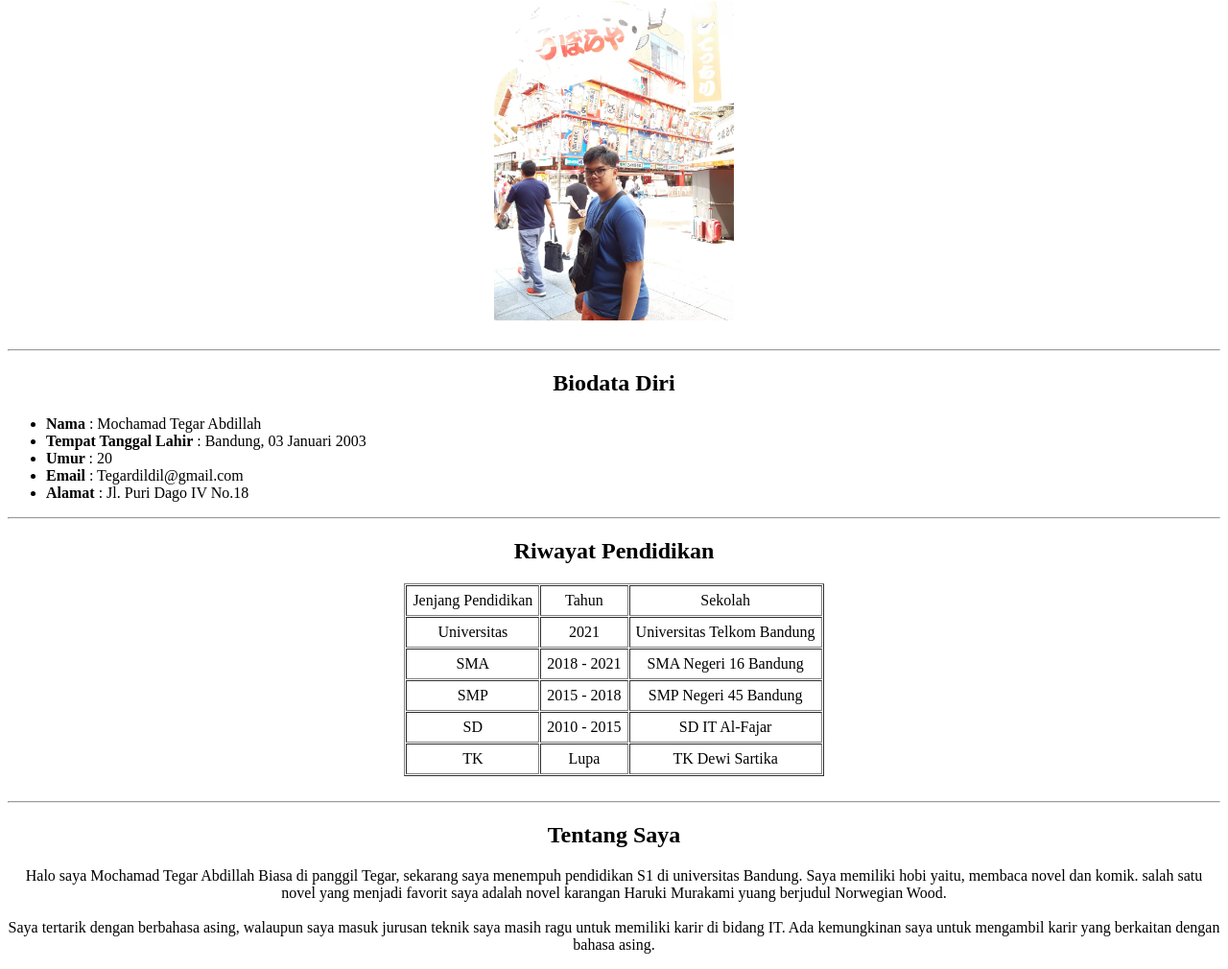
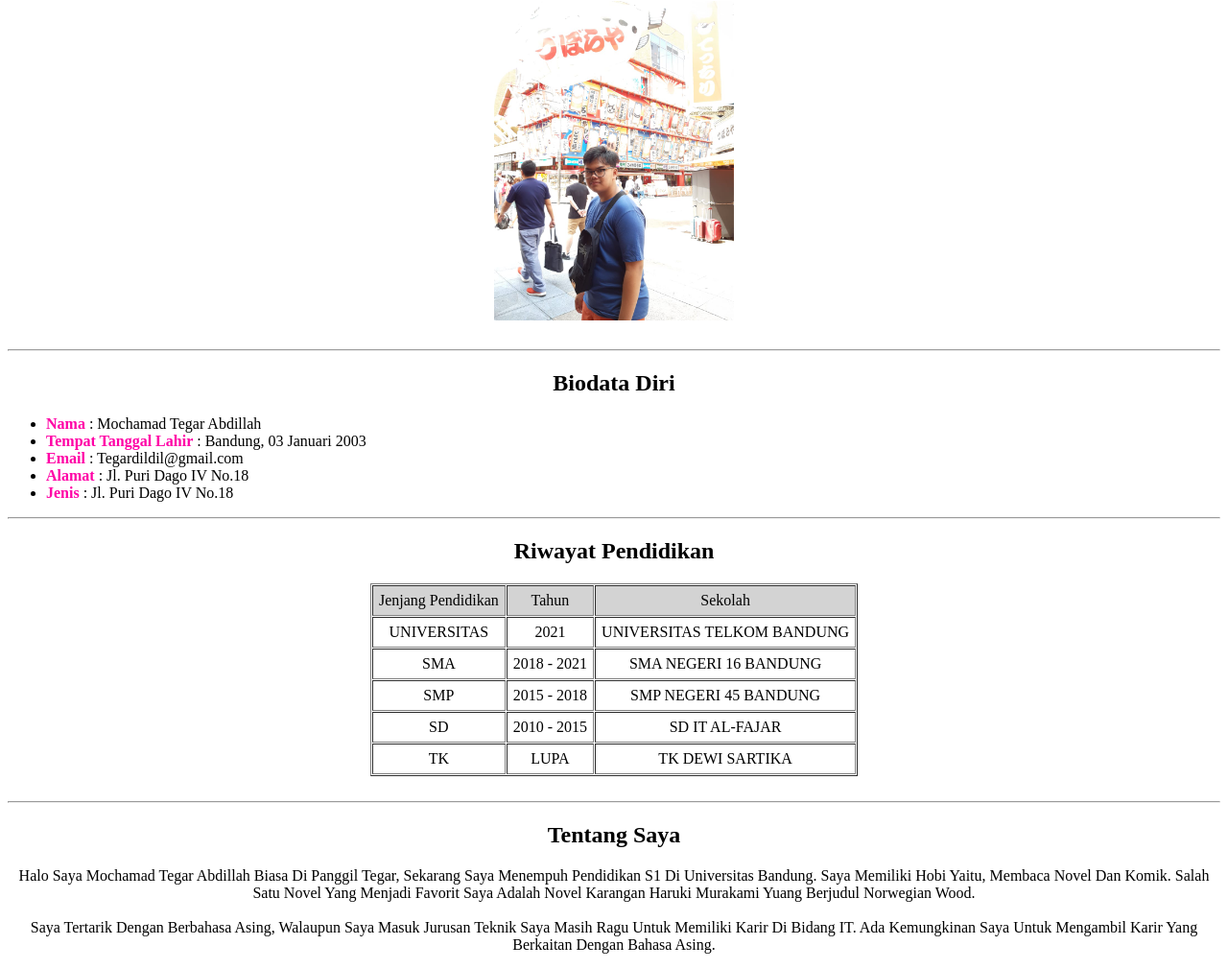
Before and after one commit to TegarTheGorGor/WAD_Project-1, a plain HTML site: page index.html in a window 1280 px wide. Shown: the part 79-1089 px from the top of the page at 96% size. Drawn offline with Linux system fonts and the light colour scheme.

Commit message:
Update index.html

```diff
--- a/index.html
+++ b/index.html
@@ -4,73 +4,72 @@
     <title>CV Mochamad Tegar Abdillah</title>
 </head>
 <body>
-    <h1 style="text-align: center">Selamat Datang!!</h1>
+    <h1 style="text-align: center; font-style: Arial;">Selamat Datang!!</h1>
     <center>
-    <img src ="IMG-20200710-WA0001.jpg" width="250">
+    <img src="IMG-20200710-WA0001.jpg" width="250">
     </center>
     <br>
     <hr>
 
     <h2 style="text-align: center">Biodata Diri</h2>
     <ul>
-        <li><b>Nama</b> : Mochamad Tegar Abdillah</li>
-        <li><b>Tempat Tanggal Lahir</b> : Bandung, 03 Januari 2003</li>
-        <li><b>Umur </b> : 20</li>
-        <li><b>Email</b> : Tegardildil@gmail.com</li>
-        <li><b>Alamat</b> : Jl. Puri Dago IV No.18</li>
+        <li><b style="color: rgb(255, 0, 166);">Nama</b> : Mochamad Tegar Abdillah</li>
+        <li><b style="color: rgb(255, 0, 166) ;">Tempat Tanggal Lahir</b> : Bandung, 03 Januari 2003</li>
+        <li><b style="color: rgb(255, 0, 166);">Email</b> : Tegardildil@gmail.com</li>
+        <li><b style="color: rgb(255, 0, 166);">Alamat</b> : Jl. Puri Dago IV No.18</li>
+        <li><b style="color: rgb(255, 0, 166);">Jenis</b> : Jl. Puri Dago IV No.18</li>
     </ul>
     <hr>
 
-    <h2 style="text-align: center">Riwayat Pendidikan</h2>
+    <h2 style="text-align: center;">Riwayat Pendidikan</h2>
     <center>
     <table border="1" cellspacing="1" cellpadding="6">
     </center>
         <tr>
-            <td style="text-align: center">Jenjang Pendidikan</td>
-            <td style="text-align: center">Tahun</td>
-            <td style="text-align: center">Sekolah</td>
+            <td style="text-align: center; background-color: lightgray;">Jenjang Pendidikan</td>
+            <td style="text-align: center; background-color: lightgray;">Tahun</td>
+            <td style="text-align: center; background-color: lightgray;">Sekolah</td>
         </tr>
 
         <tr>
-            <td style="text-align: center">Universitas</td>
-            <td style="text-align: center">2021</td>
-            <td>Universitas Telkom Bandung</td>
+            <td style="text-align: center; text-transform: uppercase;">Universitas</td>
+            <td style="text-align: center;">2021</td>
+            <td style="text-transform: uppercase;">Universitas Telkom Bandung</td>
         </tr>
 
         <tr>
-            <td style="text-align: center">SMA</td>
-            <td >2018 - 2021</td>
-            <td style="text-align: center">SMA Negeri 16 Bandung</td>
+            <td style="text-align: center; text-transform: uppercase;">sma</td>
+            <td>2018 - 2021</td>
+            <td style="text-align: center; text-transform: uppercase;">SMA Negeri 16 Bandung</td>
         </tr>
 
         <tr>
-            <td style="text-align: center">SMP</td>
+            <td style="text-align: center; text-transform: uppercase;">smp</td>
             <td>2015 - 2018</td>
-            <td style="text-align: center">SMP Negeri 45 Bandung</td>
+            <td style="text-align: center; text-transform: uppercase;">smp negeri 45 bandung</td>
         </tr>
 
         <tr>
-            <td style="text-align: center">SD</td>
+            <td style="text-align: center; text-transform: uppercase;">sd</td>
             <td>2010 - 2015</td>
-            <td style="text-align: center">SD IT Al-Fajar</td>
+            <td style="text-align: center; text-transform: uppercase;">sd it al-fajar</td>
         </tr>
 
         <tr>
-            <td style="text-align: center">TK</td>
-            <td style="text-align: center">Lupa</td>
-            <td style="text-align: center">TK Dewi Sartika</td>
+            <td style="text-align: center; text-transform: uppercase;">tk</td>
+            <td style="text-align: center; text-transform: uppercase;">Lupa</td>
+            <td style="text-align: center; text-transform: uppercase;">tk Dewi Sartika</td>
         </tr>
     </table>
     <br>
     <hr>
 
-    <h2 style="text-align: center">Tentang Saya</h2>
-    <p>
-        Halo saya Mochamad Tegar Abdillah Biasa di panggil Tegar, sekarang saya menempuh pendidikan S1 di universitas Bandung. Saya memiliki hobi yaitu, membaca novel dan komik. salah satu novel yang menjadi favorit saya adalah novel karangan Haruki Murakami yuang berjudul Norwegian Wood.
+    <h2 style="text-align: center; font-style: Arial;">Tentang Saya</h2>
+    <p style="font-style: Arial; font-weight: lighter; text-transform: capitalize;">
+        Halo saya Mochamad Tegar Abdillah Biasa di panggil Tegar, sekarang saya menempuh pendidikan S1 di universitas Bandung. Saya memiliki hobi yaitu, membaca novel dan komik. salah satu novel yang menjadi favorit saya adalah novel karangan Haruki Murakami yuang berjudul Norwegian Wood.</span>
         <br>
         <br>
         Saya tertarik dengan berbahasa asing, walaupun saya masuk jurusan teknik saya masih ragu untuk memiliki karir di bidang IT. Ada kemungkinan saya untuk mengambil karir yang berkaitan dengan bahasa asing.
     </p>
-
 </body>
 </html>
```
